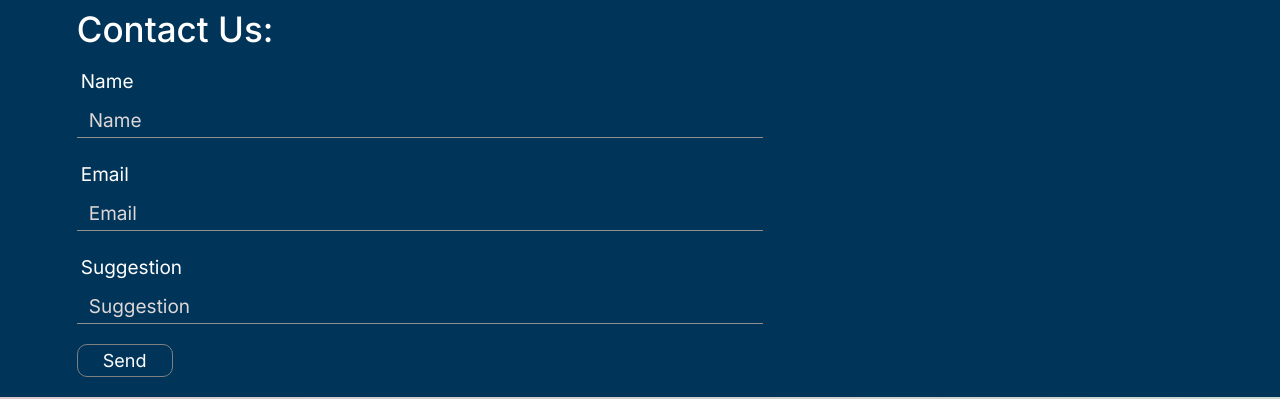
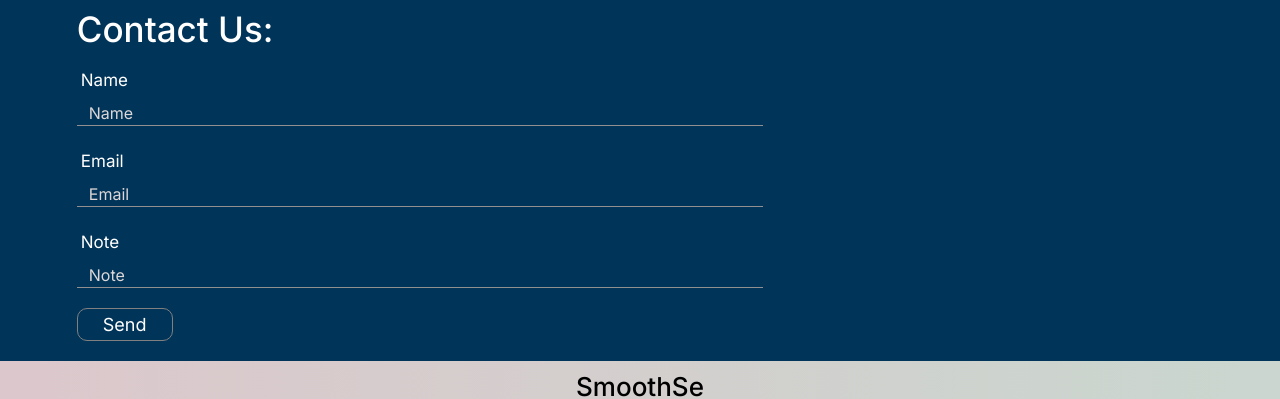
Before and after one commit to AlexZXu/new-fbla-app, a Next.js app: page /contact in a window 1280 px wide. Shown: the part 1345-1744 px from the top of the page. Built offline with nearby package versions, Linux system fonts and the light colour scheme.

Commit message:
form-fix

```diff
--- a/components/ContactForm.js
+++ b/components/ContactForm.js
@@ -12,8 +12,8 @@ export default function ContactForm() {
                 <input className={styles["contact-form-input"]} placeholder="Name"></input>
                 <div className={styles["contact-form-input-title"]}>Email</div>
                 <input className={styles["contact-form-input"]} placeholder="Email"></input>
-                <div className={styles["contact-form-input-title"]}>Suggestion</div>
-                <input className={styles["contact-form-input"]} placeholder="Suggestion"></input>
+                <div className={styles["contact-form-input-title"]}>Note</div>
+                <input className={styles["contact-form-input"]} placeholder="Note"></input>
                 <button style={{fontFamily: 'Inter', background: 'none', border: '1px solid gray', color: 'white', paddingLeft: '25px', paddingRight: '25px', paddingTop: '5px', paddingBottom: '5px', borderRadius: '10px', fontSize: '18px', marginTop: '-5px'}}>Send</button>
             </form>
         </div>
--- a/styles/ContactFile.module.css
+++ b/styles/ContactFile.module.css
@@ -116,10 +116,10 @@
 
 .contact-form-input {
     margin-top: 5px;
-    height: 40px;
+    height: 31px;
     width: 95%;
     border: none;
-    font-size: 19px;
+    font-size: 16px;
     padding-top: 5px;
     padding-left: 12px;
     margin-bottom: 25px;
@@ -132,7 +132,7 @@
 }
 
 .contact-form-input::placeholder {
-    font-size: 19px;
+    font-size: 16px;
     color: rgb(221, 215, 215);
     font-family: 'Inter';
 }
@@ -143,6 +143,12 @@
 
 .contact-form-input-title {
     color: white;
-    font-size: 19px;
+    font-size: 17px;
     margin-left: 4px;
 }
+
+@media screen and (max-width: 700px) {
+    .contact-form-container > form {
+        width: 100%;
+    }
+}
```
